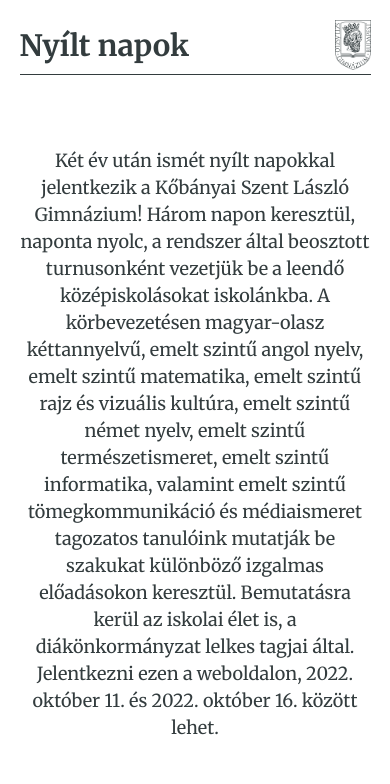
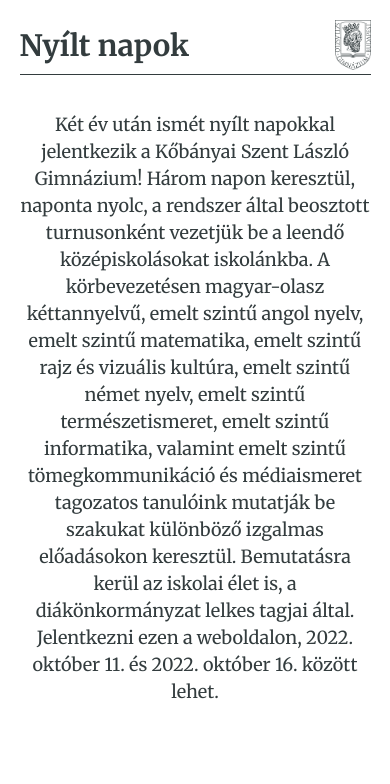
Before and after one commit to danipatko/nyiltnapok, a SvelteKit app: page / in a window 390 px wide. Shown: the top 784 px of the page. Built offline with nearby package versions, Linux system fonts and the light colour scheme.

Commit message:
forgot mobile

```diff
--- a/src/app.css
+++ b/src/app.css
@@ -264,7 +264,7 @@
 @media all and (max-width: 800px) {
 	main {
 		padding: 2vh 5%;
-		gap: 4em;
+		gap: 2em;
 	}
 
 	header {
@@ -299,6 +299,10 @@
 	}
 	h3 {
 		margin-bottom: 3em -2em;
+	}
+	p {
+		width: 100%;
+		text-align: left;
 	}
 
 	iframe {
```
